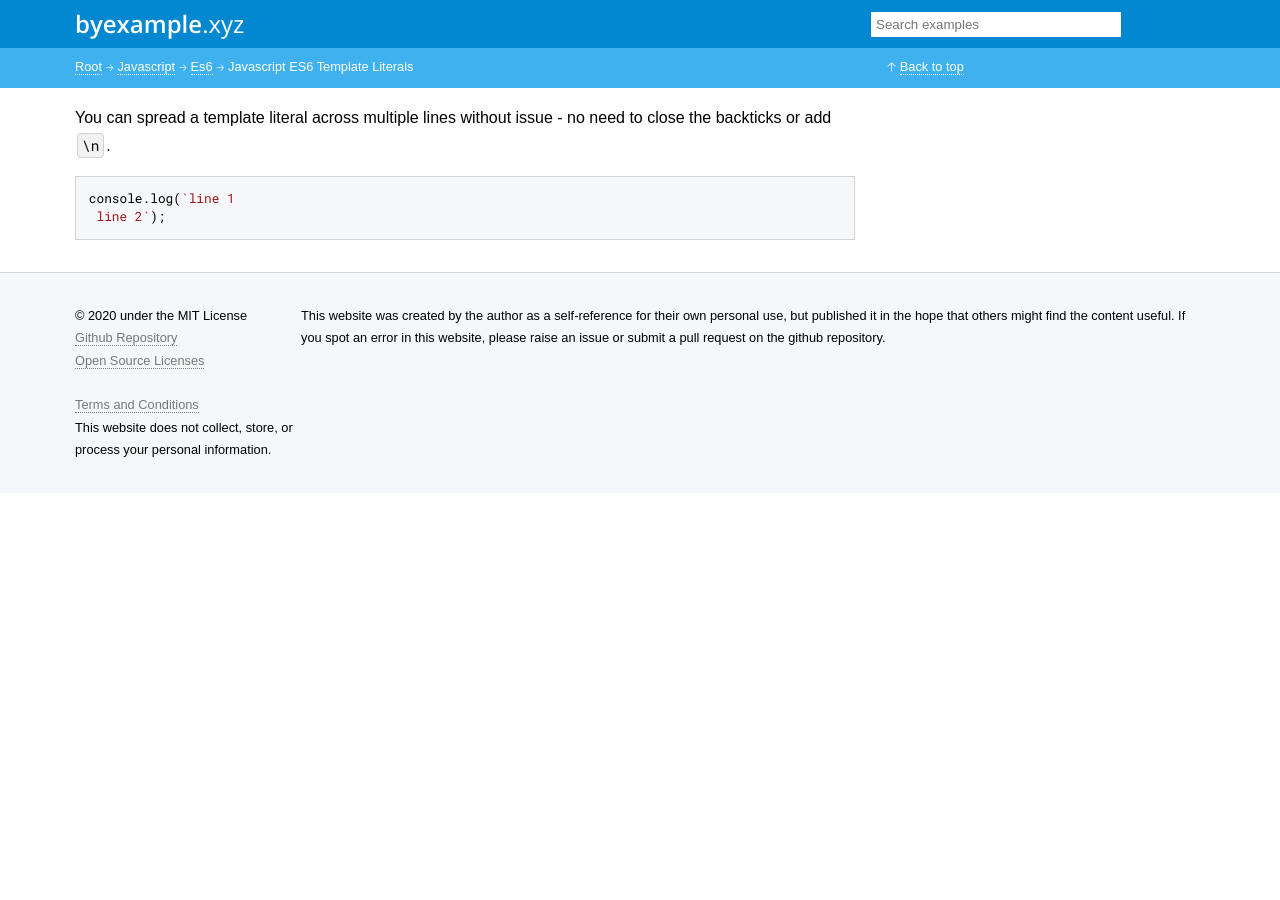
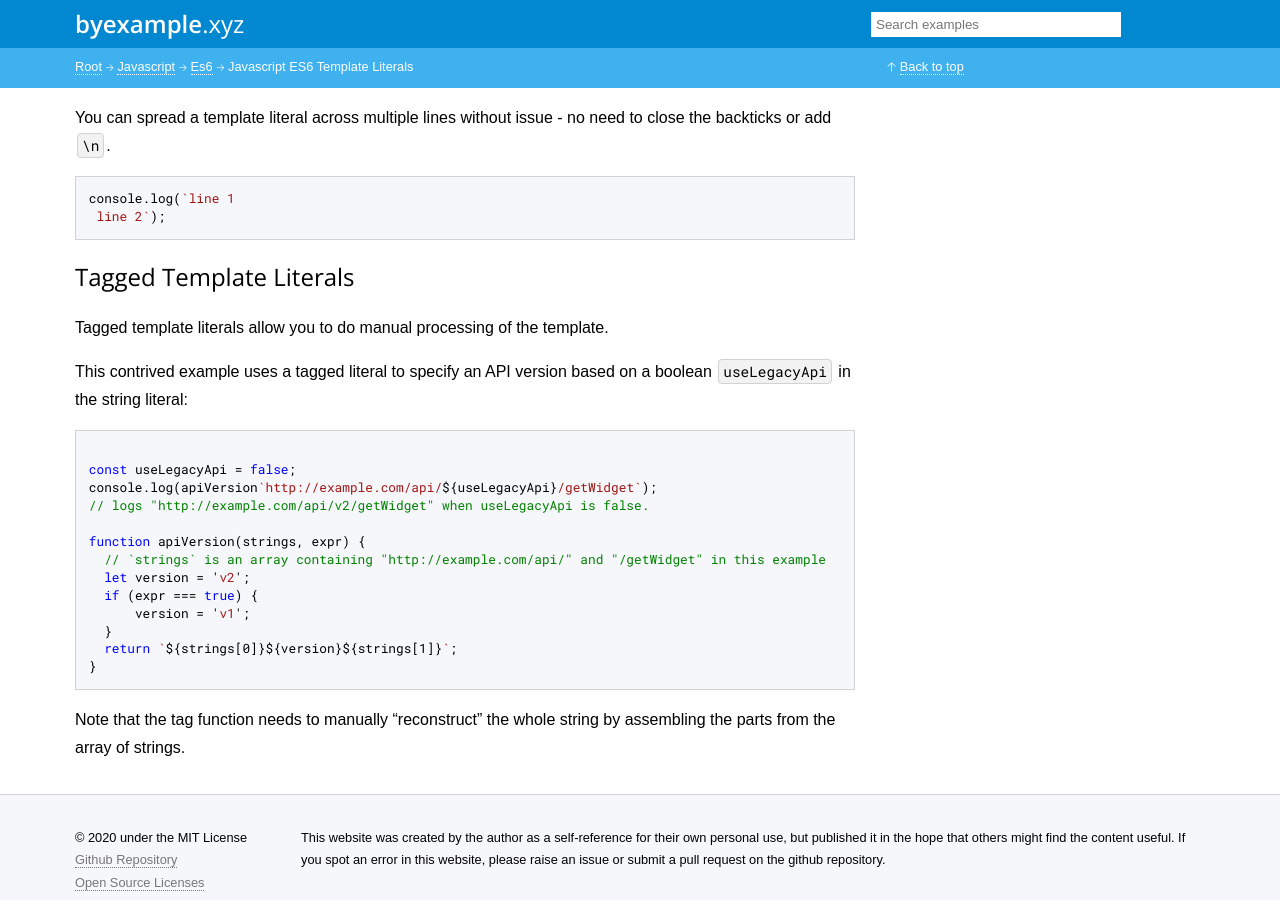
Before and after one commit to matt1/byexample.xyz, a Jekyll site: the page built from _examples/javascript/es6/templateLiterals.md, in a window 1280 px wide and 900 px high, scrolled down 552 px. Built offline with Jekyll 4.4.1, drawn with Linux system fonts in a browser that asks for light colours; before the commit the page ends 1045 px from its top, so only the background shows below that; some of the changed text lies outside the part shown.

Commit message:
Update templateLiterals.md

````diff
--- a/_examples/javascript/es6/templateLiterals.md
+++ b/_examples/javascript/es6/templateLiterals.md
@@ -35,3 +35,28 @@ You can spread a template literal across multiple lines without issue - no need
 console.log(`line 1
  line 2`);
 ```
+
+## Tagged Template Literals
+Tagged template literals allow you to do manual processing of the template.
+
+This contrived example uses a tagged literal to specify an API version based
+on a boolean `useLegacyApi` in the string literal:
+
+```javascript
+
+const useLegacyApi = false;
+console.log(apiVersion`http://example.com/api/${useLegacyApi}/getWidget`);
+// logs "http://example.com/api/v2/getWidget" when useLegacyApi is false.
+
+function apiVersion(strings, expr) {
+  // `strings` is an array containing "http://example.com/api/" and "/getWidget" in this example
+  let version = 'v2';
+  if (expr === true) {
+      version = 'v1';
+  }
+  return `${strings[0]}${version}${strings[1]}`;
+}
+```
+
+Note that the tag function needs to manually "reconstruct" the whole string by
+assembling the parts from the array of strings.
````
